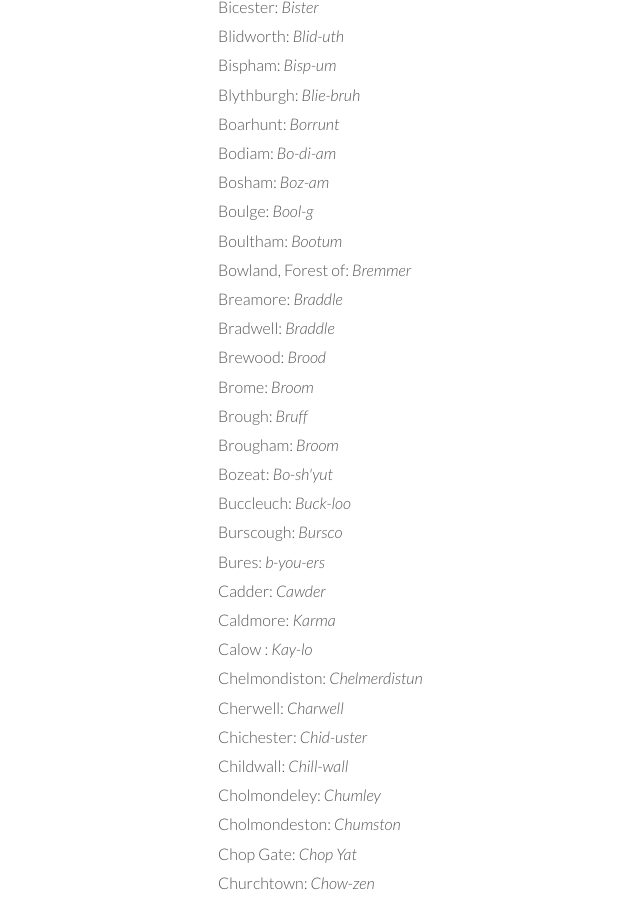
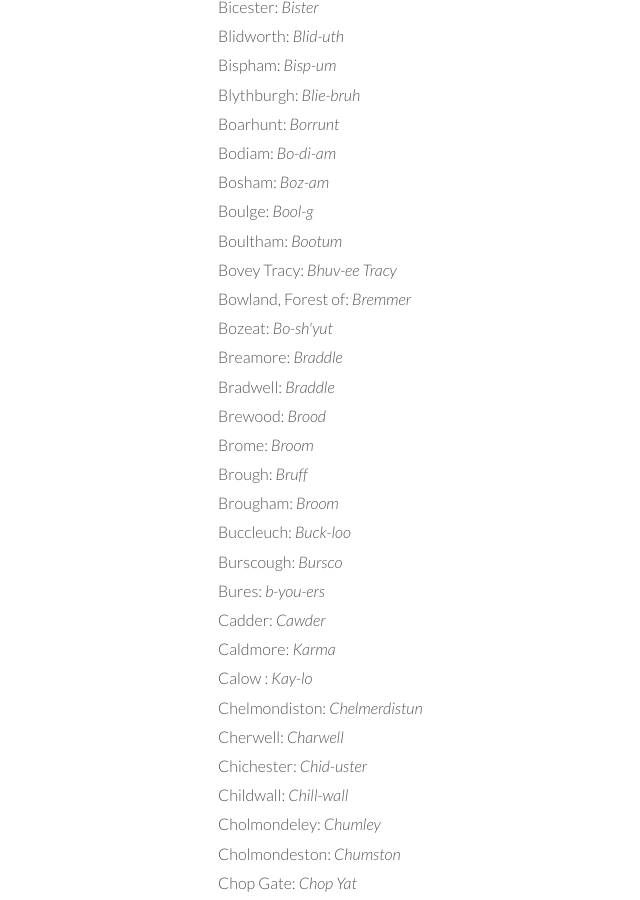
Before and after one commit to CollectionsOfThisKind/collectionsofthiskind.github.io, a Jekyll site: the page built from pages/lists/lists/names.html, in a window 1280 px wide and 900 px high, scrolled down 1194 px. Shown: the whole window, without its empty margins (32-672 px from the left). Built offline with Jekyll 4.4.1, drawn with Linux system fonts in a browser that asks for light colours.

Commit message:
Add files via upload

```diff
--- a/pages/lists/lists/names.html
+++ b/pages/lists/lists/names.html
@@ -65,14 +65,15 @@ Being a collection of unusually pronounced British placenames.
 <li>Bosham: <i>Boz-am</i></li>
 <li>Boulge: <i>Bool-g</i></li>
 <li>Boultham: <i>Bootum</i></li>
+<li>Bovey Tracy: <i>Bhuv-ee Tracy</i></li>
 <li>Bowland, Forest of: <i>Bremmer</i></li>
+<li>Bozeat: <i>Bo-sh'yut</i></li>
 <li>Breamore: <i>Braddle</i></li>
 <li>Bradwell: <i>Braddle</i></li>
 <li>Brewood: <i>Brood</i></li>
 <li>Brome: <i>Broom</i></li>
 <li>Brough: <i>Bruff</i></li>
 <li>Brougham: <i>Broom</i></li>
-<li>Bozeat: <i>Bo-sh'yut</i></li>
 <li>Buccleuch: <i>Buck-loo</i></li>
 <li>Burscough: <i>Bursco</i></li>
 <li>Bures: <i>b-you-ers</i></li>
--- a/pages/lists/lists/passes.html
+++ b/pages/lists/lists/passes.html
@@ -28,7 +28,7 @@ Boundaries, Biked
 <li><i>Kirkstone</i></li>
 <li><i>Honister</i></li>
 <li><i>Winlatter</i></li>
-<li>Hardknott and Wrynose</li>
+<li><i>Hardknott and Wrynose</i></li>
 <li><a href="https://www.lakedistrict.gov.uk/visiting/things-to-do/unsealed-roads/green_road_gatescarth">Gatescarth Pass</a></li>
 </ul>
 
```
